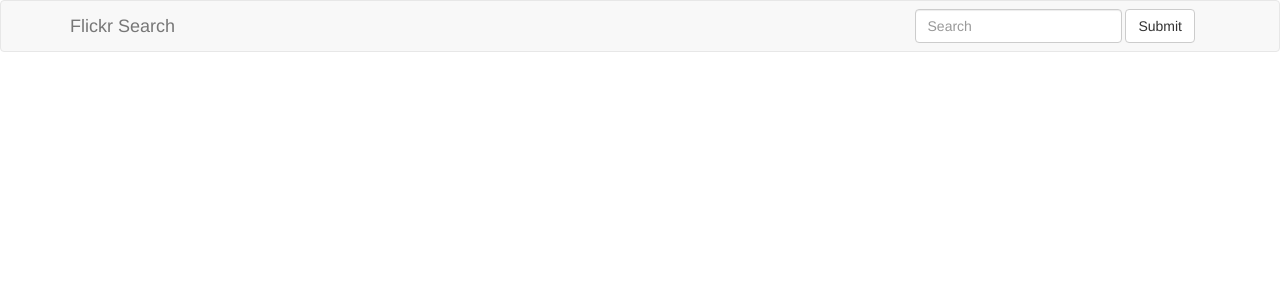
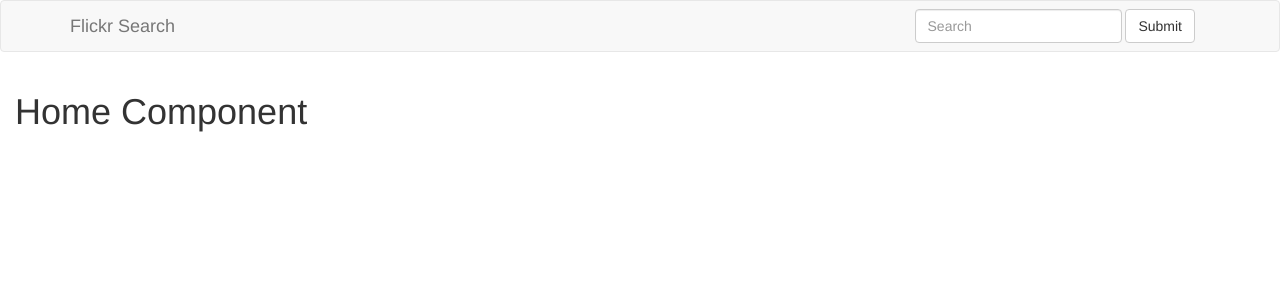
Before and after one commit to mlamont8/React-Flickr-Search, a React (Create React App) app: page / in a window 1280 px wide. Shown: the top 300 px of the page. Built offline with nearby package versions, Linux system fonts and the light colour scheme.

Commit message:
added routes components

```diff
--- a/src/App.js
+++ b/src/App.js
@@ -1,13 +1,20 @@
-import React, { Component } from 'react';
+import React from 'react';
 import Header from './components/header/header.js';
-import { BrowserRouter as Router, Route, Link } from 'react-router-dom'
+import { Route } from 'react-router-dom'
+import Home from './components/home/home.js';
+import Grid from './components/grid/grid.js';
 import './App.css';
 
-class App extends Component {
+class App extends React.Component {
   render() {
     return (
       <div className="App">
             <Header />
+              <div className="container-fluid">
+                <Route exact path="/" component={Home} />
+                <Route path="/results" component={Grid} />
+              </div>
+
       </div>
     );
   }
--- /dev/null
+++ b/src/components/grid/grid.js
@@ -0,0 +1,13 @@
+import React, { Component } from 'react';
+
+class Grid extends Component {
+
+  render() {
+    return (
+        <div>Grid Container</div>
+    );
+  }
+
+}
+
+export default Grid;
--- /dev/null
+++ b/src/components/home/home.js
@@ -0,0 +1,16 @@
+import React from 'react';
+
+
+class Home extends React.Component{
+
+
+  render() {
+    return (
+      <div className="home-container">
+        <h1>Home Component</h1>
+      </div>
+    )
+  }
+}
+
+export default Home;
--- a/src/index.js
+++ b/src/index.js
@@ -1,8 +1,13 @@
 import React from 'react';
 import ReactDOM from 'react-dom';
+import { BrowserRouter } from 'react-router-dom';
 import './index.css';
 import App from './App';
 import registerServiceWorker from './registerServiceWorker';
 
-ReactDOM.render(<App />, document.getElementById('root'));
+ReactDOM.render((
+  <BrowserRouter>
+  <App />
+</BrowserRouter>),
+document.getElementById('root'));
 registerServiceWorker();
```
